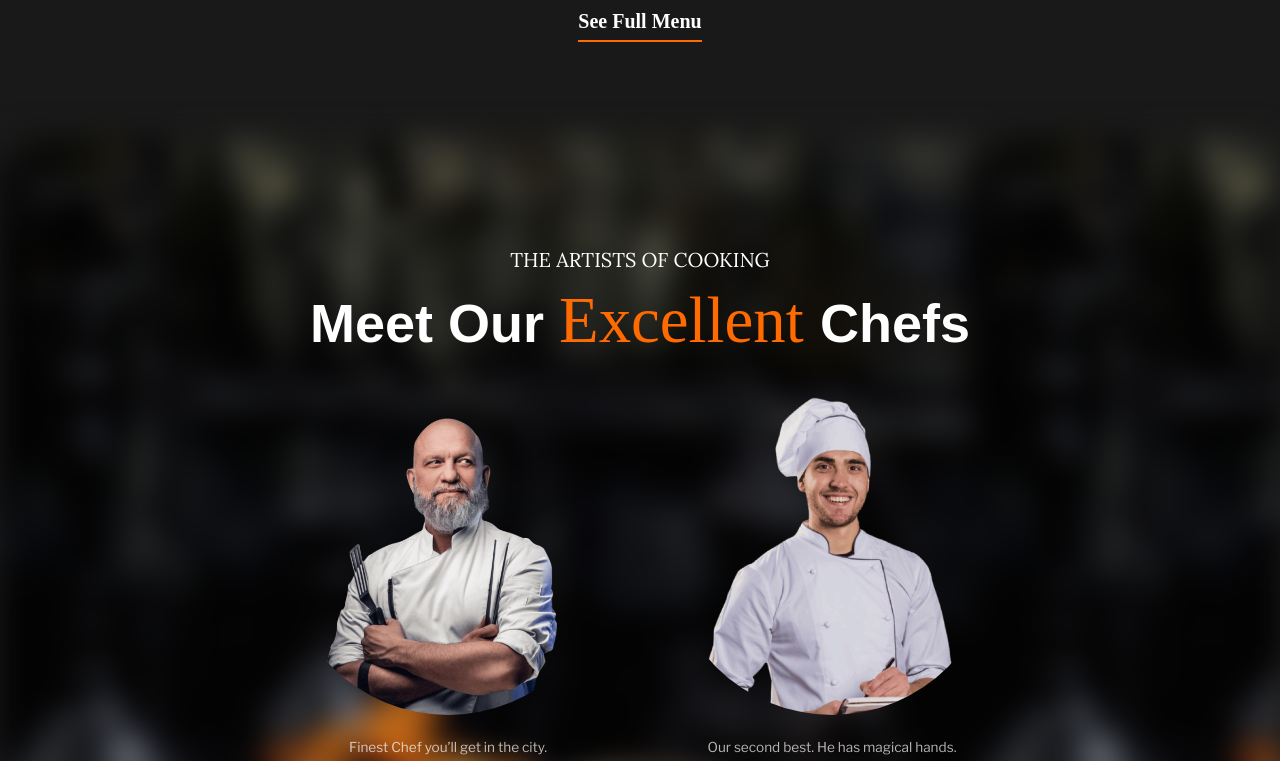
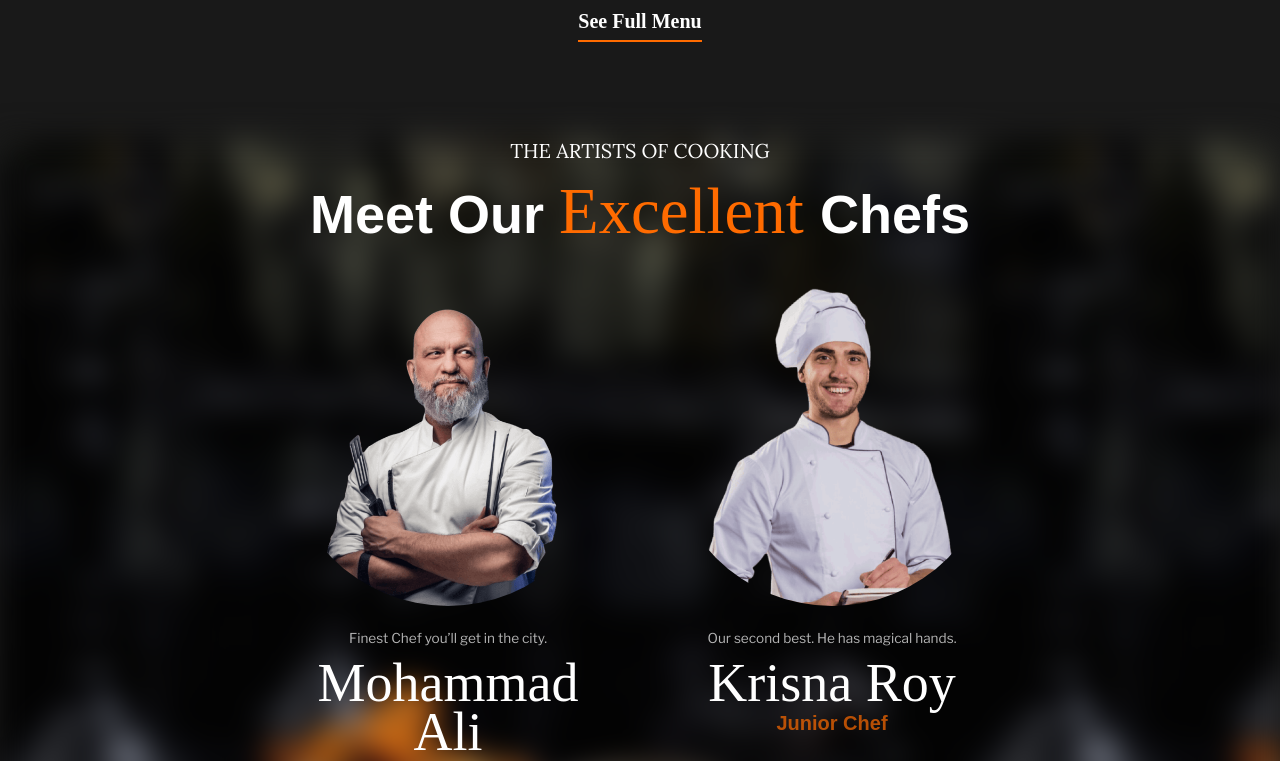
Before and after one commit to nazmus767921/Restaurant_project-1.00, a React (Vite) app: page / in a window 1280 px wide. Shown: the part 1300-2061 px from the top of the page. Built offline with nearby package versions, Linux system fonts and the light colour scheme; a web font is replaced by a local one.

Commit message:
padding-block-end for smaller devices

```diff
--- a/src/pages/Home/components/Chefs/styles/Chef.styles.js
+++ b/src/pages/Home/components/Chefs/styles/Chef.styles.js
@@ -8,7 +8,7 @@ export const Wrapper = styled.div`
 	justify-content: center;
 	align-items: center;
 	flex-wrap: wrap;
-	padding-block: 6.825em;
+	padding-block-end: 3.825em;
 	position: relative;
 	/* for making the container 100vw */
 	width: 100vw;
```
